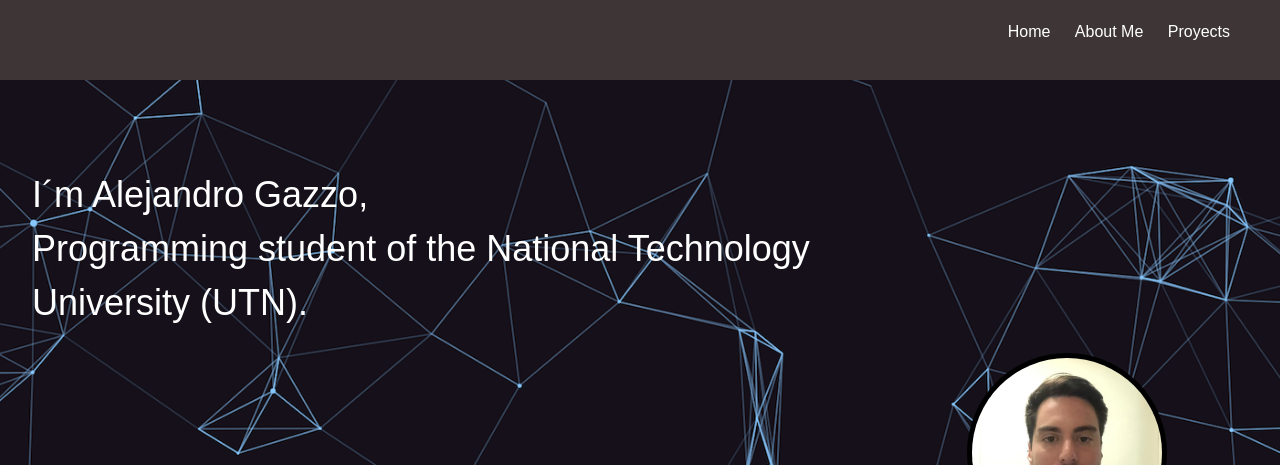
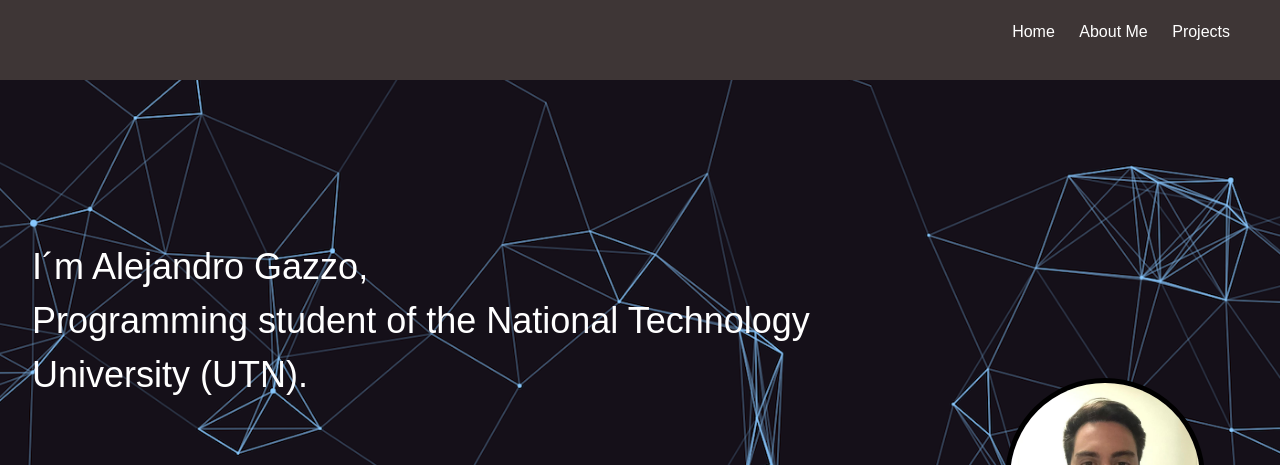
Before and after one commit to alegazzo/PortfolioWeb, a plain HTML site: page index.html in a window 1280 px wide. Shown: the top 465 px of the page. Drawn offline with nearby package versions, Linux system fonts and the light colour scheme; a web font is replaced by a local one.

Commit message:
modificaciones

```diff
--- a/Css/style.css
+++ b/Css/style.css
@@ -29,26 +29,27 @@ nav ul li a{
     color: white;
 }
 
-nav ul li a:hover{
-font-size: 20px;
-
-}
-
 .splash{
 width: 100%;
 height: 100vh;
 background: url(../Images/fondo.png) center fixed;
 background-size: cover;
+padding: 20px;
+
 }
 .splash p{
     font-size: 36px;
     margin-top: 100px;
     color: white;
     display: inline-block;
-    padding: 20px;
 }
+.contenedorTexto{
+margin-top: 120px;
 
+}
 #titulo{
+
+    margin-top: 50px;
     font-size: 100px;
     color: #fffeb8;
 }
--- a/index.html
+++ b/index.html
@@ -9,17 +9,16 @@
     <link rel="stylesheet" href="Css/style.css">
     <link rel="preconnect" href="https://fonts.gstatic.com">
     <link href="https://fonts.googleapis.com/css2?family=Farro&family=Ubuntu&display=swap" rel="stylesheet">
-
+    <link rel="icon" href="images/logo.svg">
 </head>
 <body>
 
     <header>
         <nav>
-
             <ul>
                 <li><a href="#home">Home</a></li>
                 <li><a href="#primero">About Me</a></li>
-                <li><a href="#segundo">Proyects</a></li>
+                <li><a href="#segundo">Projects</a></li>
             </ul>
 
         </nav>
@@ -29,14 +28,12 @@
 
 
         <div class="container-fluid">
-            <div class="row">
-                <div class="col-md-8">
-                    <br><br>
+            <div class="row contenedorTexto">
+                <div class="col-md-9">
                     <p>I´m Alejandro Gazzo, <br> Programming student of the National Technology University (UTN).</p>
-                    <br><br><br><br><br><br><br><br><br>
                     <h1 id="titulo">Welcome to my portfolio!</h1>
                 </div>
-                <div class="col-md-4 foto-container" >
+                <div class="col-md-3 foto-container" >
                     <img src="Images/Ale.jpg" class="foto" alt="">
                 </div>
             </div>
@@ -89,7 +86,7 @@
         <div class="container">
             <div class="row">
                 <div class="col-md-12 centrado">
-                    <h1>PROYECTS</h1>
+                    <h1>PROJECTS</h1>
                 </div>
             </div>
             <div class="row">
```
Also changed, not shown: Images/logo.svg (added).
